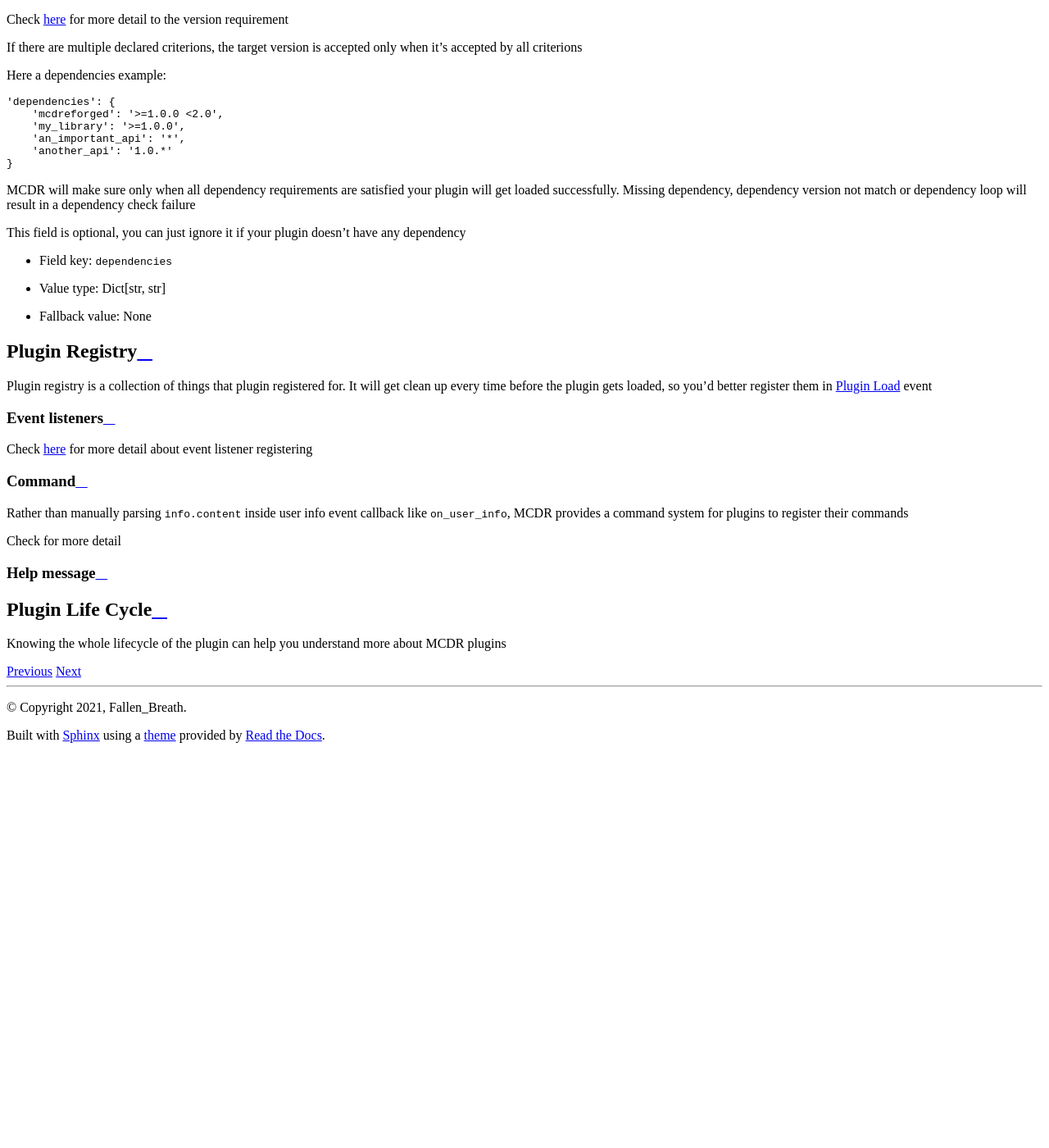
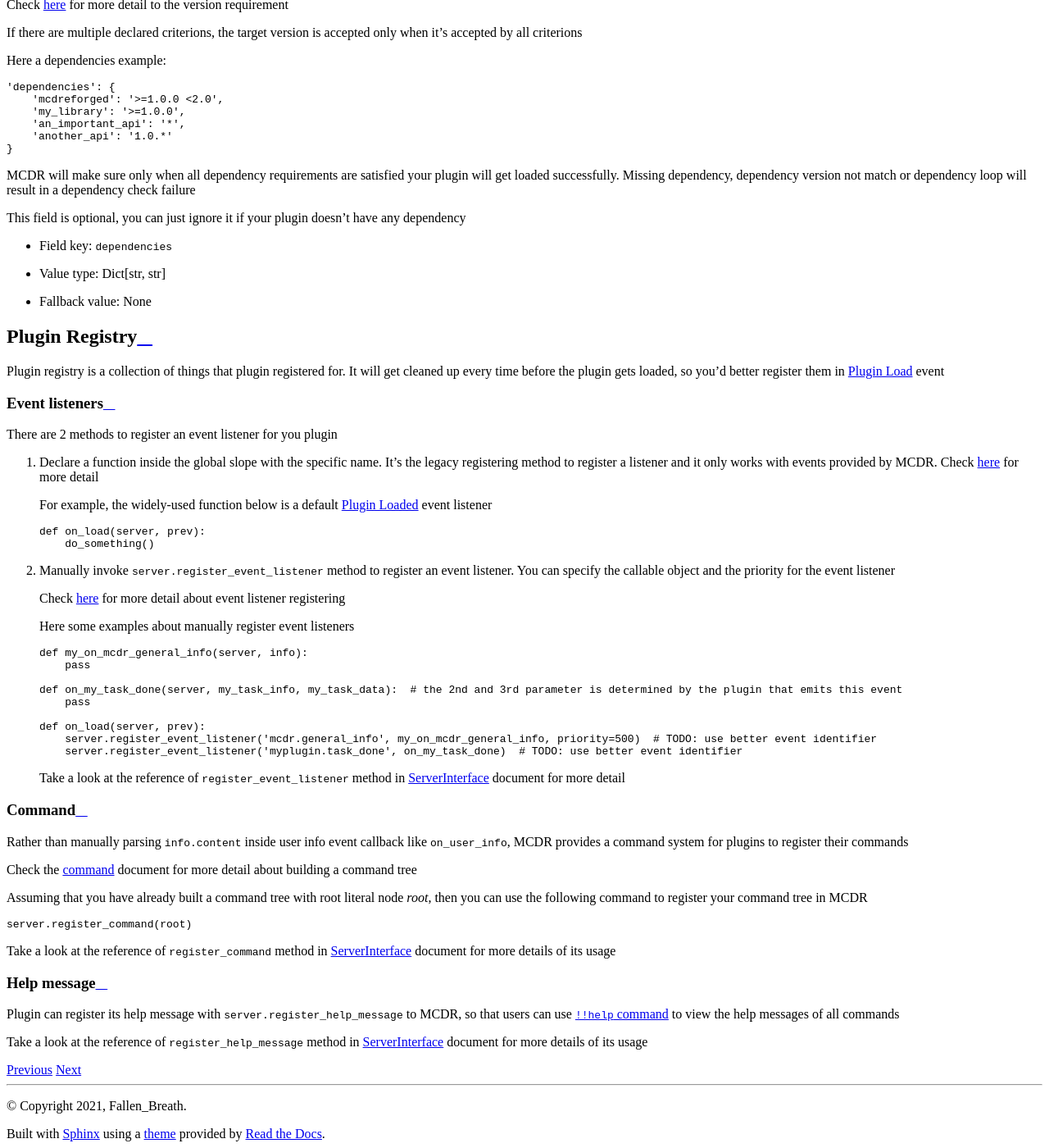
Before and after one commit to MCDReforged/MCDReforged, a Sphinx documentation site: the page built from docs/source/plugin_dev/basic.md, in a window 1280 px wide and 1400 px high, scrolled down 3995 px. Shown: the whole window at 82% size. Built offline with Sphinx 7.4.7 and the Read the Docs theme 2.0.0, drawn with Linux system fonts in a browser that asks for light colours; before the commit the page ends 4909 px from its top, so only the background shows below that.

Commit message:
Plugin Registry doc and details uwu

````diff
--- a/docs/source/plugin_dev/basic.md
+++ b/docs/source/plugin_dev/basic.md
@@ -192,21 +192,57 @@ This field is optional, you can just ignore it if your plugin doesn't have any d
 
 ## Plugin Registry
 
-Plugin registry is a collection of things that plugin registered for. It will get clean up every time before the plugin gets loaded, so you'd better register them in [Plugin Load](event.html#plugin-load) event
+Plugin registry is a collection of things that plugin registered for. It will get cleaned up every time before the plugin gets loaded, so you'd better register them in [Plugin Load](event.html#plugin-load) event
 
 ### Event listeners
 
-Check [here](event.html#register-a-event-listener) for more detail about event listener registering
+There are 2 methods to register an event listener for you plugin
+
+1. Declare a function inside the global slope with the specific name. It's the legacy registering method to register a listener and it only works with events provided by MCDR. Check [here](event.html#default-event-listener) for more detail
+
+    For example, the widely-used function below is a default [Plugin Loaded](event.html#plugin-loaded) event listener
+
+    ```python
+    def on_load(server, prev):
+        do_something()
+    ```
+
+2. Manually invoke `server.register_event_listener` method to register an event listener. You can specify the callable object and the priority for the event listener
+
+    Check [here](event.html#register-a-event-listener) for more detail about event listener registering
+
+    Here some examples about manually register event listeners
+
+    ```python
+    def my_on_mcdr_general_info(server, info):
+        pass
+
+    def on_my_task_done(server, my_task_info, my_task_data):  # the 2nd and 3rd parameter is determined by the plugin that emits this event
+        pass
+
+    def on_load(server, prev):
+        server.register_event_listener('mcdr.general_info', my_on_mcdr_general_info, priority=500)  # TODO: use better event identifier
+        server.register_event_listener('myplugin.task_done', on_my_task_done)  # TODO: use better event identifier
+    ```
+
+    Take a look at the reference of `register_event_listener` method in [ServerInterface](classes/ServerInterface.html#register-event-listener) document for more detail
 
 ### Command
 
 Rather than manually parsing `info.content` inside user info event callback like `on_user_info`, MCDR provides a command system for plugins to register their commands
 
-Check []() for more detail
+Check the [command](command.html) document for more detail about building a command tree
+
+Assuming that you have already built a command tree with root literal node *root*, then you can use the following command to register your command tree in MCDR
+
+```python
+server.register_command(root)
+```
+
+Take a look at the reference of `register_command` method in [ServerInterface](classes/ServerInterface.html#register-command) document for more details of its usage
 
 ### Help message
 
+Plugin can register its help message with `server.register_help_message` to MCDR, so that users can use [`!!help` command](../command.html#help-command) to view the help messages of all commands
 
-## Plugin Life Cycle
-
-Knowing the whole lifecycle of the plugin can help you understand more about MCDR plugins
+Take a look at the reference of `register_help_message` method in [ServerInterface](classes/ServerInterface.html#register-help-message) document for more details of its usage
````
Also changed, not shown: docs/source/command.md (+1 -1 lines), docs/source/customize/handler.md (+4 -0 lines), docs/source/plugin_dev/classes/ServerInterface.md (+2 -2 lines), docs/source/plugin_dev/event.md (+4 -7 lines), docs/source/quick_start.md (+2 -0 lines), 6 other files.
